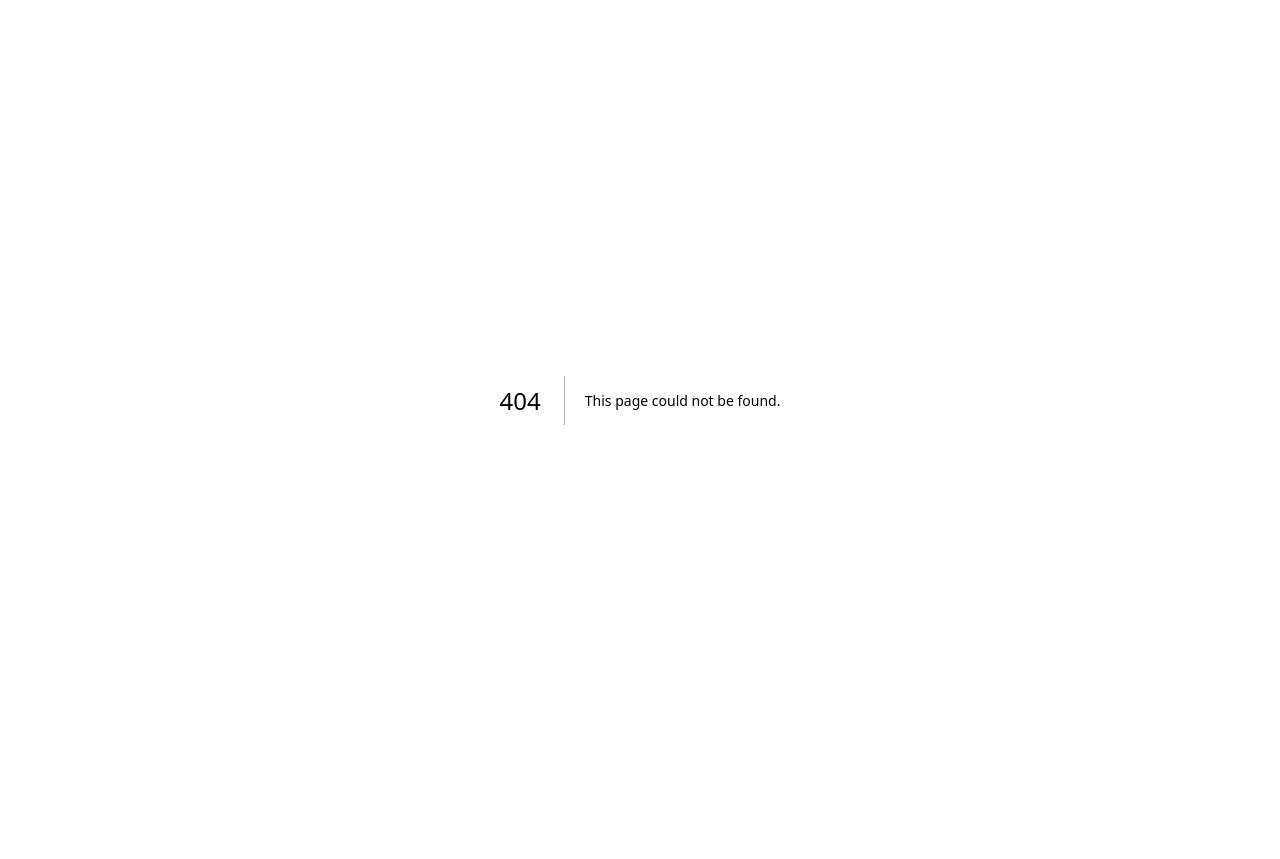
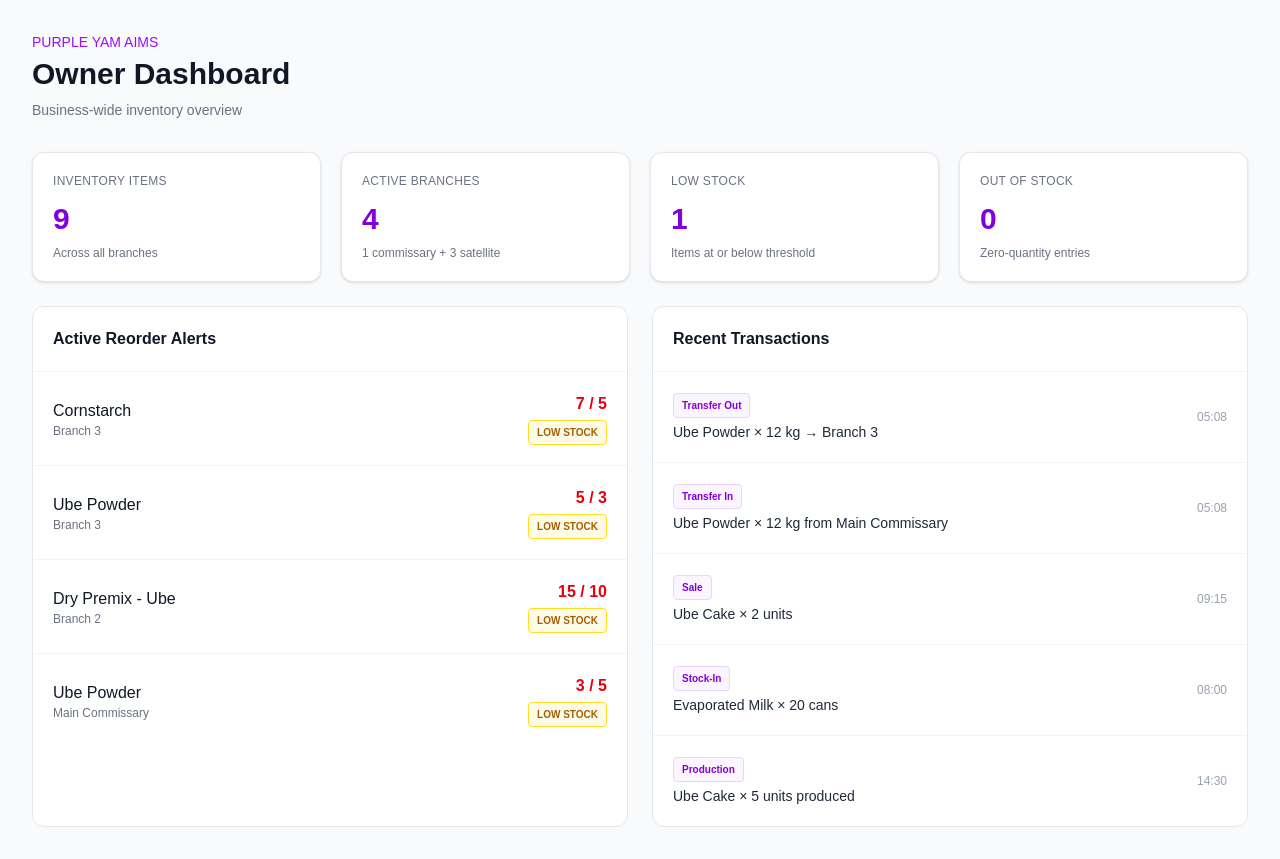
Before and after one commit to jannahnah/purple-yam-aims, a Next.js app: page /dashboard in a window 1280 px wide. Before the commit this address had no page. Before the commit the page ends 800 px from the top, so only its background shows below. Built offline with nearby package versions, Linux system fonts and the light colour scheme.

Commit message:
New Dashboard Page

```diff
--- /dev/null
+++ b/src/app/dashboard/page.tsx
@@ -0,0 +1,204 @@
+export default function Dashboard() {
+  return (
+    <main className="min-h-screen bg-gray-50 p-8">
+      <div className="mx-auto max-w-7xl">
+        <div className="mb-8">
+          <p className="text-sm font-medium text-purple-600">
+            PURPLE YAM AIMS
+          </p>
+
+          <h1 className="mt-1 text-3xl font-bold text-gray-900">
+            Owner Dashboard
+          </h1>
+
+          <p className="mt-2 text-sm text-gray-500">
+            Business-wide inventory overview
+          </p>
+        </div>
+
+        {/* Summary Cards */}
+        <div className="grid gap-5 sm:grid-cols-2 lg:grid-cols-4">
+          <DashboardCard
+            title="Inventory Items"
+            value="9"
+            description="Across all branches"
+          />
+
+          <DashboardCard
+            title="Active Branches"
+            value="4"
+            description="1 commissary + 3 satellite"
+          />
+
+          <DashboardCard
+            title="Low Stock"
+            value="1"
+            description="Items at or below threshold"
+          />
+
+          <DashboardCard
+            title="Out of Stock"
+            value="0"
+            description="Zero-quantity entries"
+          />
+        </div>
+
+        {/* Main Content */}
+        <div className="mt-6 grid gap-6 lg:grid-cols-2">
+          <section className="rounded-xl border border-gray-200 bg-white">
+            <div className="border-b border-gray-100 p-5">
+              <h2 className="font-semibold text-gray-900">
+                Active Reorder Alerts
+              </h2>
+            </div>
+
+            <div className="divide-y divide-gray-100">
+              <AlertItem
+                item="Cornstarch"
+                branch="Branch 3"
+                stock="7 / 5"
+              />
+
+              <AlertItem
+                item="Ube Powder"
+                branch="Branch 3"
+                stock="5 / 3"
+              />
+
+              <AlertItem
+                item="Dry Premix - Ube"
+                branch="Branch 2"
+                stock="15 / 10"
+              />
+
+              <AlertItem
+                item="Ube Powder"
+                branch="Main Commissary"
+                stock="3 / 5"
+              />
+            </div>
+          </section>
+
+          <section className="rounded-xl border border-gray-200 bg-white">
+            <div className="border-b border-gray-100 p-5">
+              <h2 className="font-semibold text-gray-900">
+                Recent Transactions
+              </h2>
+            </div>
+
+            <div className="divide-y divide-gray-100">
+              <Transaction
+                type="Transfer Out"
+                description="Ube Powder × 12 kg → Branch 3"
+                time="05:08"
+              />
+
+              <Transaction
+                type="Transfer In"
+                description="Ube Powder × 12 kg from Main Commissary"
+                time="05:08"
+              />
+
+              <Transaction
+                type="Sale"
+                description="Ube Cake × 2 units"
+                time="09:15"
+              />
+
+              <Transaction
+                type="Stock-In"
+                description="Evaporated Milk × 20 cans"
+                time="08:00"
+              />
+
+              <Transaction
+                type="Production"
+                description="Ube Cake × 5 units produced"
+                time="14:30"
+              />
+            </div>
+          </section>
+        </div>
+      </div>
+    </main>
+  );
+}
+
+function DashboardCard({
+  title,
+  value,
+  description,
+}: {
+  title: string;
+  value: string;
+  description: string;
+}) {
+  return (
+    <div className="rounded-xl border border-gray-200 bg-white p-5 shadow-sm">
+      <p className="text-xs font-medium uppercase tracking-wide text-gray-500">
+        {title}
+      </p>
+
+      <p className="mt-3 text-3xl font-bold text-purple-700">
+        {value}
+      </p>
+
+      <p className="mt-2 text-xs text-gray-500">
+        {description}
+      </p>
+    </div>
+  );
+}
+
+function AlertItem({
+  item,
+  branch,
+  stock,
+}: {
+  item: string;
+  branch: string;
+  stock: string;
+}) {
+  return (
+    <div className="flex items-center justify-between p-5">
+      <div>
+        <p className="font-medium text-gray-900">{item}</p>
+        <p className="text-xs text-gray-500">{branch}</p>
+      </div>
+
+      <div className="text-right">
+        <p className="font-semibold text-red-600">{stock}</p>
+
+        <span className="mt-1 inline-block rounded border border-yellow-300 bg-yellow-50 px-2 py-1 text-[10px] font-semibold text-yellow-700">
+          LOW STOCK
+        </span>
+      </div>
+    </div>
+  );
+}
+
+function Transaction({
+  type,
+  description,
+  time,
+}: {
+  type: string;
+  description: string;
+  time: string;
+}) {
+  return (
+    <div className="flex items-center justify-between gap-4 p-5">
+      <div>
+        <span className="mb-1 inline-block rounded border border-purple-200 bg-purple-50 px-2 py-1 text-[10px] font-semibold text-purple-700">
+          {type}
+        </span>
+
+        <p className="text-sm text-gray-800">{description}</p>
+      </div>
+
+      <span className="shrink-0 text-xs text-gray-400">
+        {time}
+      </span>
+    </div>
+  );
+}
```
